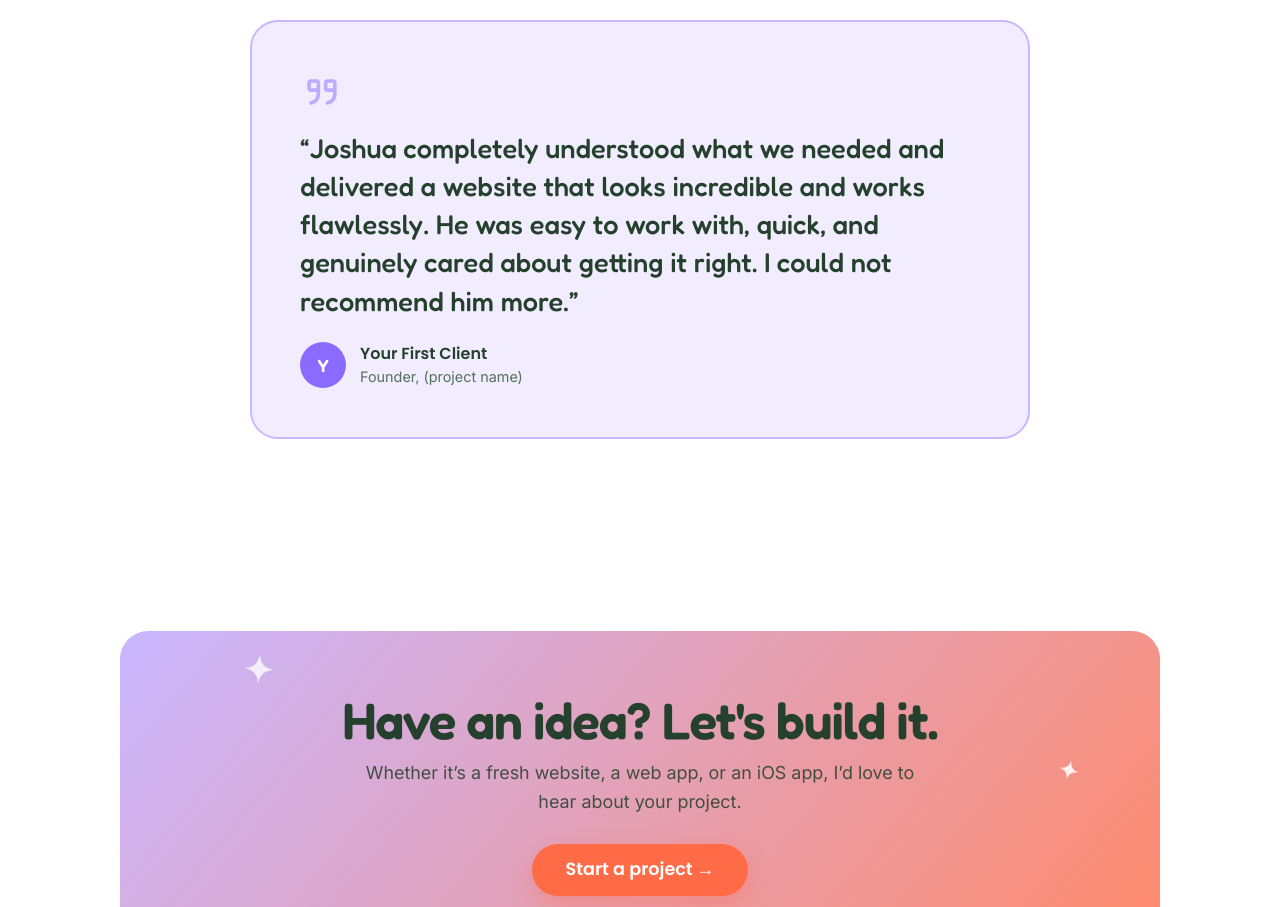
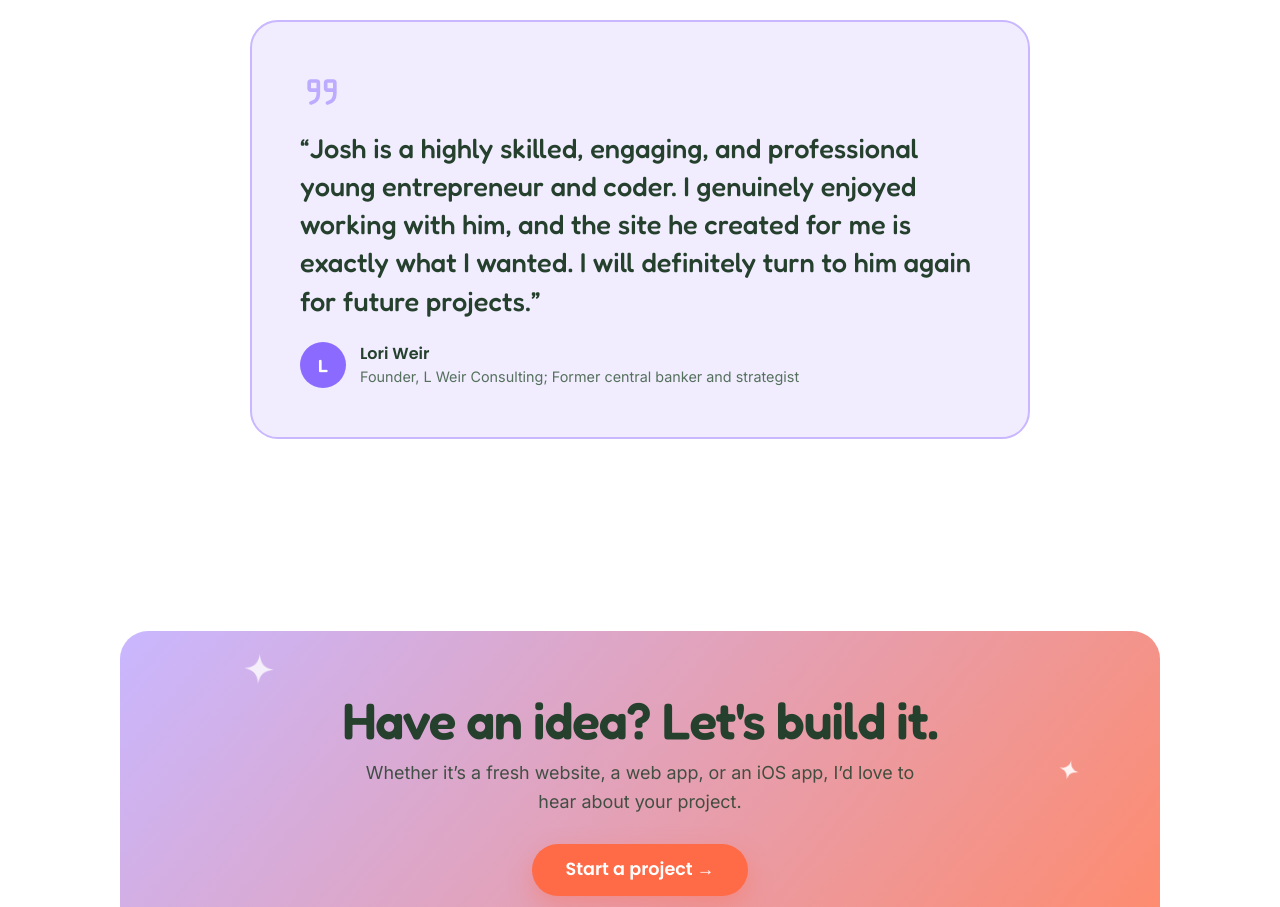
Before and after one commit to JoshSambol/Joshua-Sambol, a React (Vite) app in the folder client/: page / in a window 1280 px wide. Shown: the part 3600-4507 px from the top of the page. Built offline with nearby package versions, Linux system fonts and the light colour scheme.

Commit message:
1st Testimonial

```diff
--- a/client/src/data/testimonials.js
+++ b/client/src/data/testimonials.js
@@ -4,9 +4,9 @@
 export const testimonials = [
   {
     quote:
-      'Joshua completely understood what we needed and delivered a website that looks incredible and works flawlessly. He was easy to work with, quick, and genuinely cared about getting it right. I could not recommend him more.',
-    name: 'Your First Client',
-    role: 'Founder, (project name)',
+      'Josh is a highly skilled, engaging, and professional young entrepreneur and coder. I genuinely enjoyed working with him, and the site he created for me is exactly what I wanted. I will definitely turn to him again for future projects.',
+    name: 'Lori Weir',
+    role: 'Founder, L Weir Consulting; Former central banker and strategist',
     color: 'lavender',
   },
 ];
--- a/client/src/pages/Services.jsx
+++ b/client/src/pages/Services.jsx
@@ -68,7 +68,7 @@ const Services = () => (
     </Section>
 
     {/* TESTIMONIAL */}
-    {/*GET RID OF TS FOR TESTIMONIAL
+
     {testimonials.length > 0 && (
       <Section>
         <SectionHeading eyebrow="Kind words" title="Don't just take my word for it" />
@@ -77,7 +77,6 @@ const Services = () => (
         </div>
       </Section>
     )}
-*/}
 
     <Section>
       <CTA />
```
